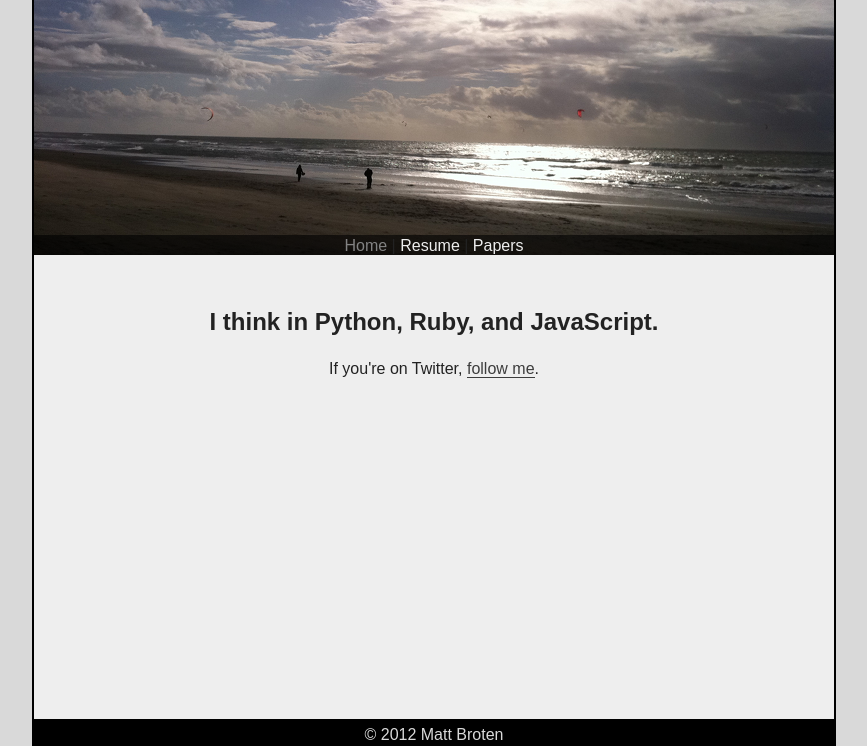
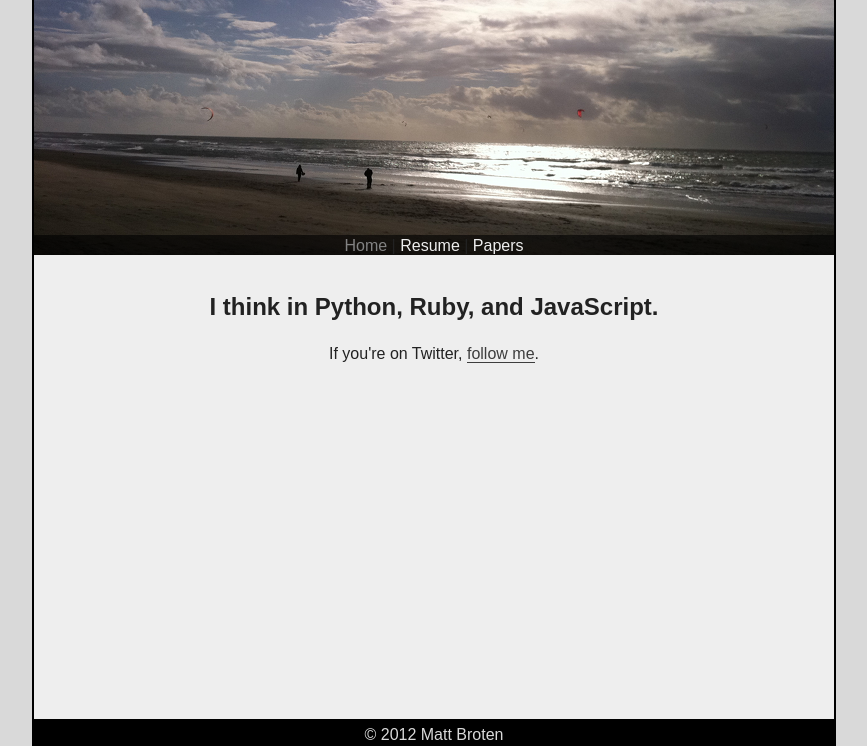
Before and after one commit to mbroten/mattbroten.com, a plain HTML site: page public/index.html in a window 1280 px wide. Shown: the part 54-800 px from the top of the page, without its empty margins (206-1073 px from the left). Drawn offline with nearby package versions, Linux system fonts and the light colour scheme.

Commit message:
Minor adjustment.

```diff
--- a/public/css/style.css
+++ b/public/css/style.css
@@ -155,7 +155,7 @@ nav a:focus { color: #eeeeee; }
 nav a:active { color: #eeeeee; }
 nav a.selected { color: #828282; }
 
-article#main-target { padding: 30px 30px 30px 30px; }
+article#main-target { padding: 15px 30px 30px 30px; }
 
 img#loading-indicator {
   display: block;
```
